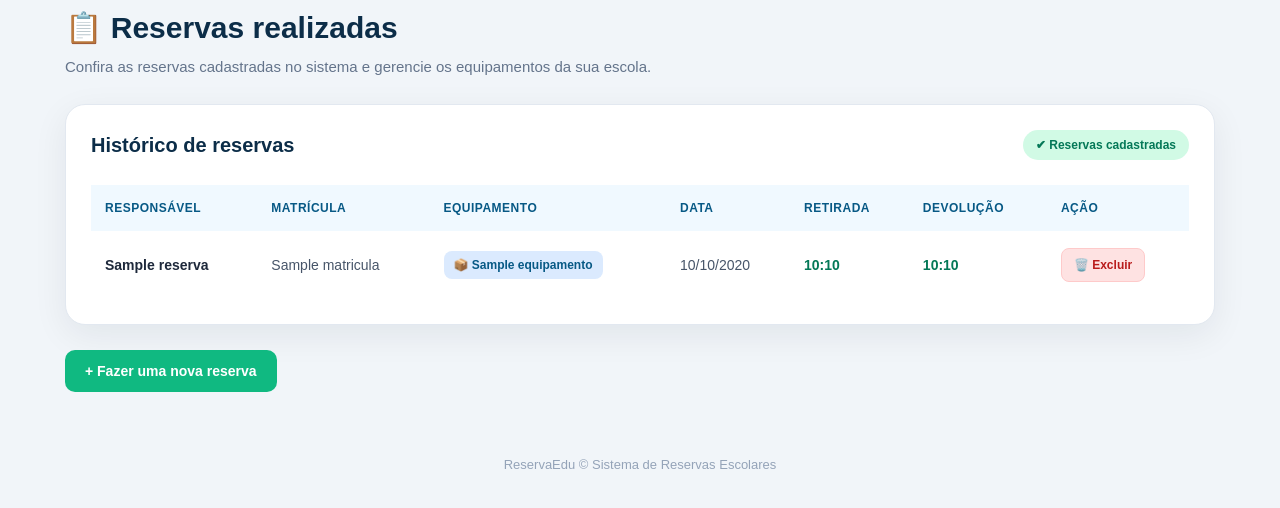
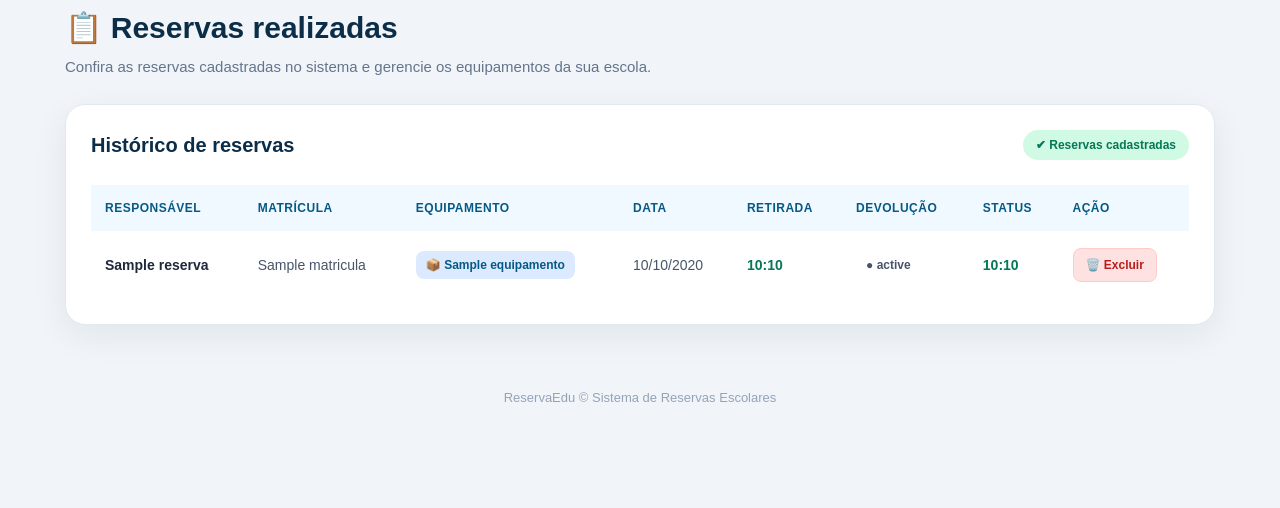
Before and after one commit to Lunna-gaby/Spark, a Django app: template reservas/templates/reservas/reservas_realizadas.html in a window 1280 px wide. Shown: the part 155-663 px from the top of the page. Run offline with Django 5.2, Linux system fonts and the light colour scheme; the template is opened without the code that fills it: most values are stand-ins (such as "Sample title", 1, 10 or a date in 2020).

Commit message:
Adiciona status às reservas e melhorias no sistema

```diff
--- a/reservas/templates/reservas/reservas_realizadas.html
+++ b/reservas/templates/reservas/reservas_realizadas.html
@@ -220,6 +220,34 @@
             color: #047857;
             font-weight: bold;
         }
+        .status {
+    display: inline-block;
+    padding: 7px 10px;
+    border-radius: 20px;
+    font-size: 12px;
+    font-weight: bold;
+    white-space: nowrap;
+}
+
+.status-pendente {
+    background: #fef3c7;
+    color: #92400e;
+}
+
+.status-aprovada {
+    background: #d1fae5;
+    color: #065f46;
+}
+
+.status-recusada {
+    background: #fee2e2;
+    color: #991b1b;
+}
+
+.status-concluida {
+    background: #dbeafe;
+    color: #1e40af;
+}
 
         /* BOTÃO EXCLUIR */
 
@@ -399,8 +427,9 @@
                             <th>Equipamento</th>
                             <th>Data</th>
                             <th>Retirada</th>
-                            <th>Devolução</th>
-                            <th>Ação</th>
+                           <th>Devolução</th>
+                           <th>Status</th>
+                           <th>Ação</th>
                         </tr>
 
                     </thead>
@@ -431,6 +460,11 @@
 
                             <td class="horario">
                                 {{ reserva.hora|time:"H:i" }}
+                           <td>
+    <span class="status status-{{ reserva.status|lower }}">
+        ● {{ reserva.get_status_display }}
+    </span>
+</td>
                             </td>
 
                             <td class="horario">
@@ -493,13 +527,6 @@
         </section>
 
 
-        <div style="margin-top: 25px;">
-
-            <a href="/reservar/" class="btn-nova">
-                + Fazer uma nova reserva
-            </a>
-
-        </div>
 
     </main>
 
```
Also changed, not shown: reservas/admin.py (+33 -1 lines), reservas/models.py (+11 -0 lines), reservas/templates/reservas/index.html (+3 -20 lines), reservas/migrations/0003_reserva_status.py (added).
